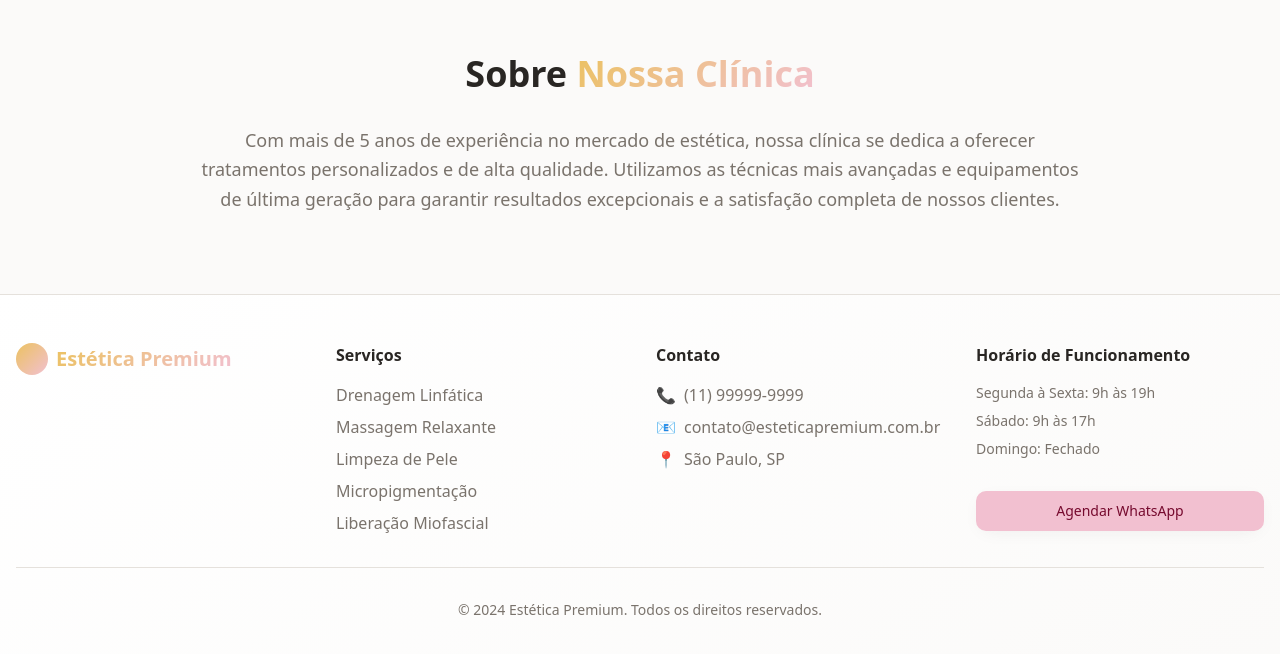
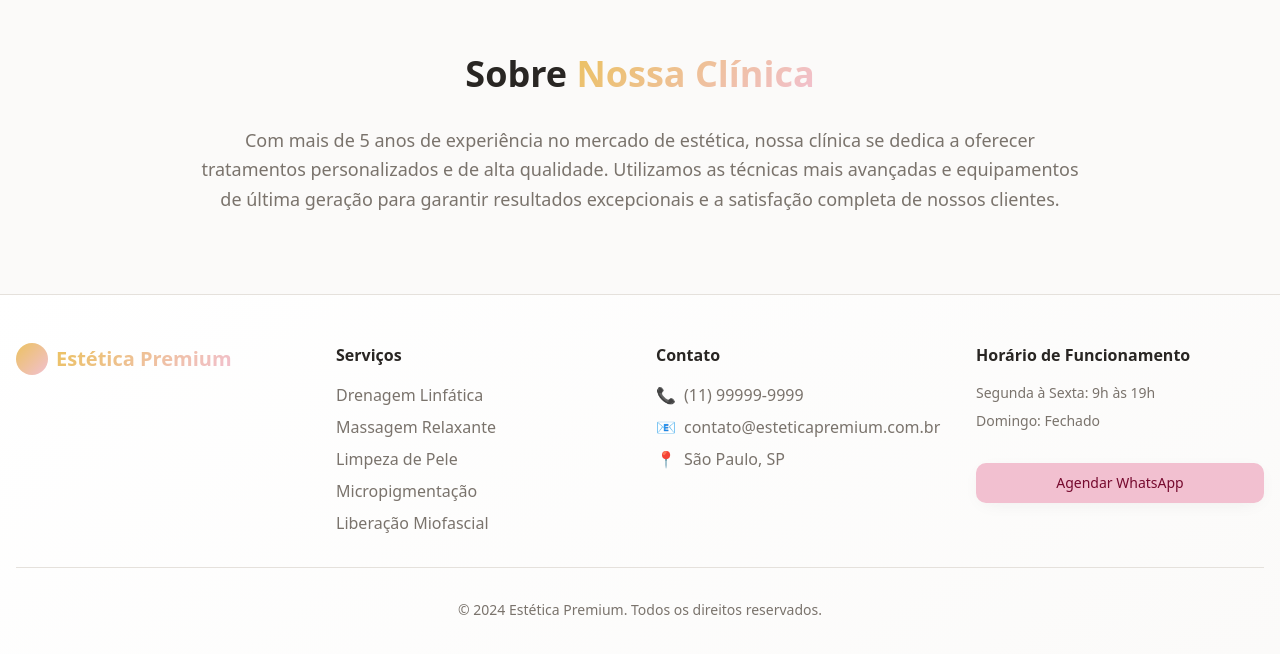
Before and after one commit to leofrancasilva12/beauty-sync-connect, a React (Vite) app: page / in a window 1280 px wide. Shown: the part 2171-2825 px from the top of the page. Built offline with nearby package versions, Linux system fonts and the light colour scheme.

Commit message:
Visual edit in Lovable
Edited UI in Lovable

```diff
--- a/src/components/Footer.tsx
+++ b/src/components/Footer.tsx
@@ -46,7 +46,7 @@ const Footer = () => {
             <h3 className="font-semibold text-foreground">Horário de Funcionamento</h3>
             <ul className="space-y-2 text-muted-foreground text-sm">
               <li>Segunda à Sexta: 9h às 19h</li>
-              <li>Sábado: 9h às 17h</li>
+
               <li>Domingo: Fechado</li>
             </ul>
 
```
